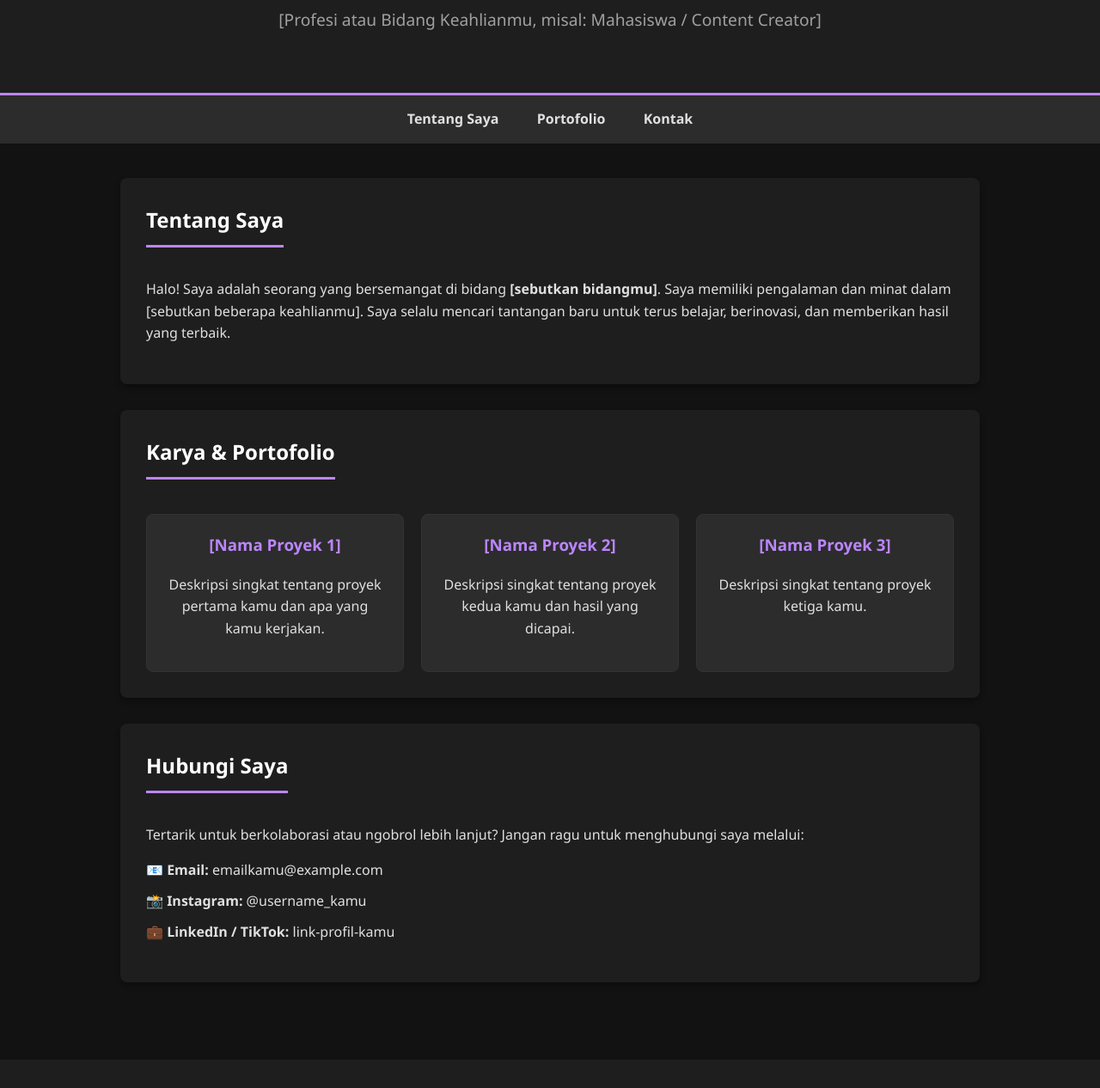
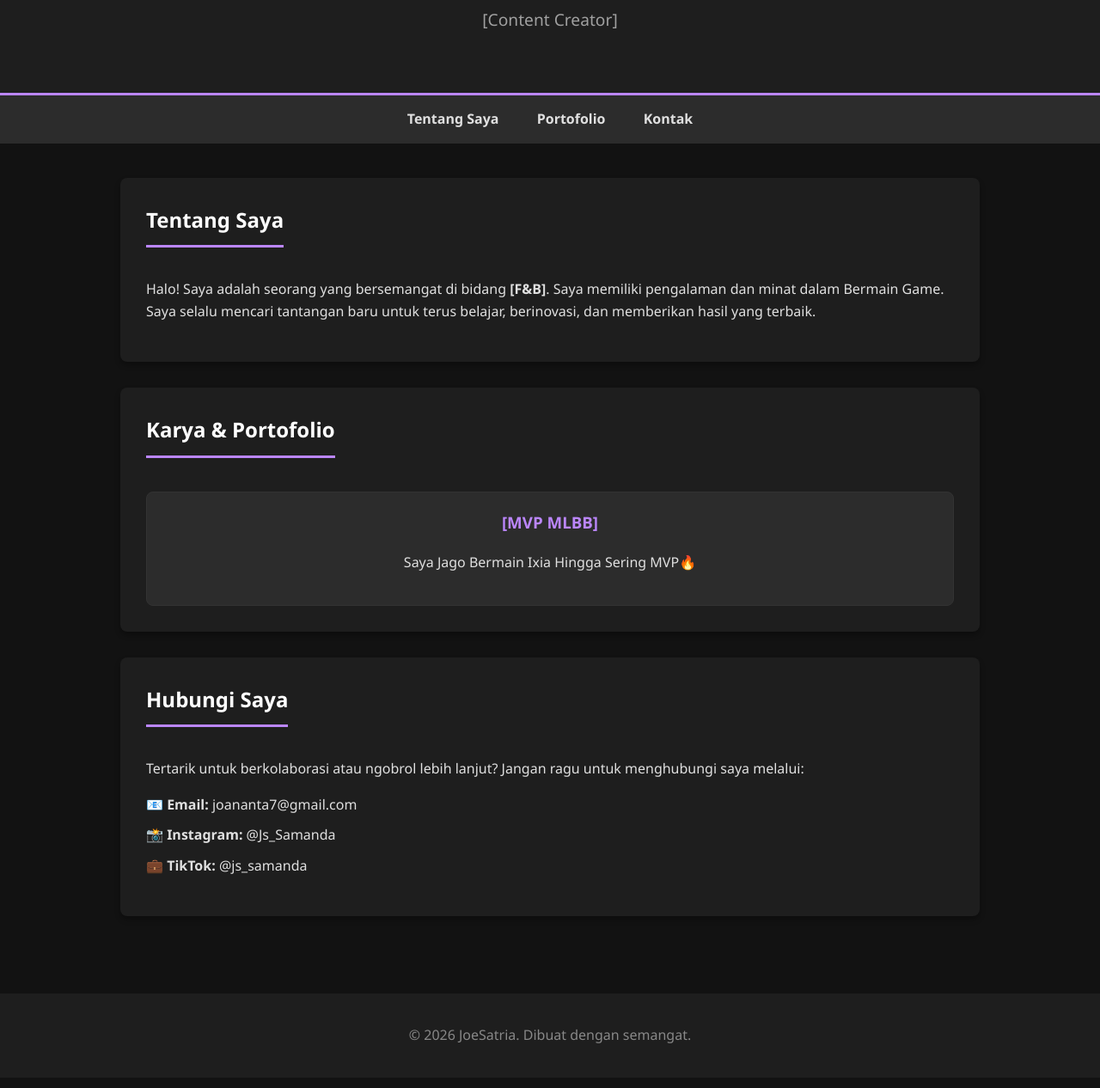
Before and after one commit to Joananta/Joananta.github.io, a plain HTML site: page index.html in a window 1280 px wide. Shown: the part 125-1391 px from the top of the page at 86% size. Drawn offline with Linux system fonts and the light colour scheme.

Commit message:
Update index.html

```diff
--- a/index.html
+++ b/index.html
@@ -56,8 +56,8 @@
 <body>
 
     <header>
-        <h1>[Nama Lengkap Kamu]</h1>
-        <p>[Profesi atau Bidang Keahlianmu, misal: Mahasiswa / Content Creator]</p>
+        <h1>[Joananta Satria Samanda]</h1>
+        <p>[Content Creator]</p>
     </header>
 
     <nav>
@@ -69,23 +69,15 @@
     <div class="container">
         <section id="tentang" class="section">
             <h2>Tentang Saya</h2>
-            <p>Halo! Saya adalah seorang yang bersemangat di bidang <strong>[sebutkan bidangmu]</strong>. Saya memiliki pengalaman dan minat dalam [sebutkan beberapa keahlianmu]. Saya selalu mencari tantangan baru untuk terus belajar, berinovasi, dan memberikan hasil yang terbaik.</p>
+            <p>Halo! Saya adalah seorang yang bersemangat di bidang <strong>[F&B]</strong>. Saya memiliki pengalaman dan minat dalam Bermain Game. Saya selalu mencari tantangan baru untuk terus belajar, berinovasi, dan memberikan hasil yang terbaik.</p>
         </section>
 
         <section id="portofolio" class="section">
             <h2>Karya & Portofolio</h2>
             <div class="portfolio-grid">
                 <div class="portfolio-item">
-                    <h3>[Nama Proyek 1]</h3>
-                    <p>Deskripsi singkat tentang proyek pertama kamu dan apa yang kamu kerjakan.</p>
-                </div>
-                <div class="portfolio-item">
-                    <h3>[Nama Proyek 2]</h3>
-                    <p>Deskripsi singkat tentang proyek kedua kamu dan hasil yang dicapai.</p>
-                </div>
-                <div class="portfolio-item">
-                    <h3>[Nama Proyek 3]</h3>
-                    <p>Deskripsi singkat tentang proyek ketiga kamu.</p>
+                    <h3>[MVP MLBB]</h3>
+                    <p>Saya Jago Bermain Ixia Hingga Sering MVP🔥</p>
                 </div>
             </div>
         </section>
@@ -94,15 +86,15 @@
             <h2>Hubungi Saya</h2>
             <p>Tertarik untuk berkolaborasi atau ngobrol lebih lanjut? Jangan ragu untuk menghubungi saya melalui:</p>
             <ul>
-                <li>📧 <strong>Email:</strong> emailkamu@example.com</li>
-                <li>📸 <strong>Instagram:</strong> @username_kamu</li>
-                <li>💼 <strong>LinkedIn / TikTok:</strong> link-profil-kamu</li>
+                <li>📧 <strong>Email:</strong> joananta7@gmail.com</li>
+                <li>📸 <strong>Instagram:</strong> @Js_Samanda</li>
+                <li>💼 <strong>TikTok:</strong> @js_samanda</li>
             </ul>
         </section>
     </div>
 
     <footer>
-        <p>&copy; 2026 [Nama Kamu]. Dibuat dengan semangat.</p>
+        <p>&copy; 2026 JoeSatria. Dibuat dengan semangat.</p>
     </footer>
 
 </body>
```
